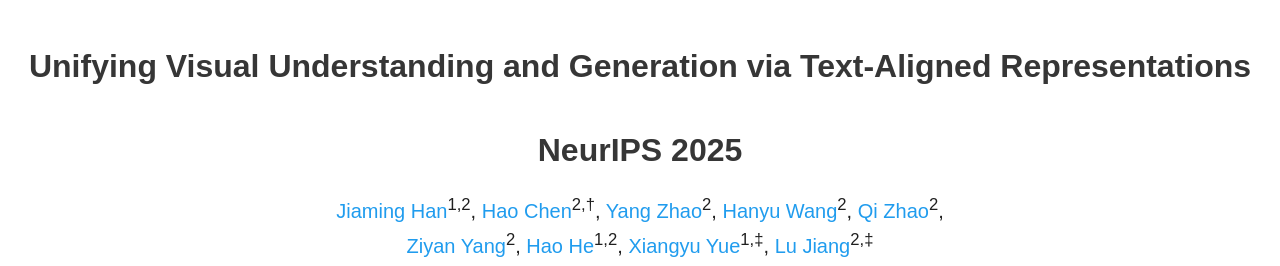
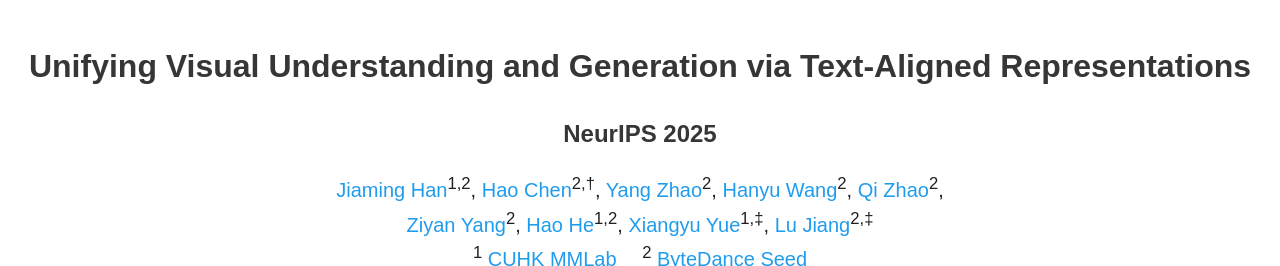
Before and after one commit to csuhan/Tar, a plain HTML site: page index.html in a window 1280 px wide. Shown: the top 266 px of the page. Drawn offline with nearby package versions, Linux system fonts and the light colour scheme; some packages are replaced by stand-ins of ours; a script that the page names is missing; some icons are missing.

Commit message:
Update index.html

```diff
--- a/index.html
+++ b/index.html
@@ -138,7 +138,7 @@
       <div class="column has-text-centered">
         <h1 class="title is-3 publication-title">Unifying Visual Understanding and Generation
           via Text-Aligned Representations</h1>
-        <h1 class="title is-3 publication-title">NeurIPS 2025</h1>
+        <h2 class="title is-4 publication-title">NeurIPS 2025</h2>
         <div class="is-size-5 publication-authors">
           <!-- Paper authors -->
           <a href="https://csuhan.com" target="_blank">Jiaming Han</a><sup>1,2</sup>,
```
